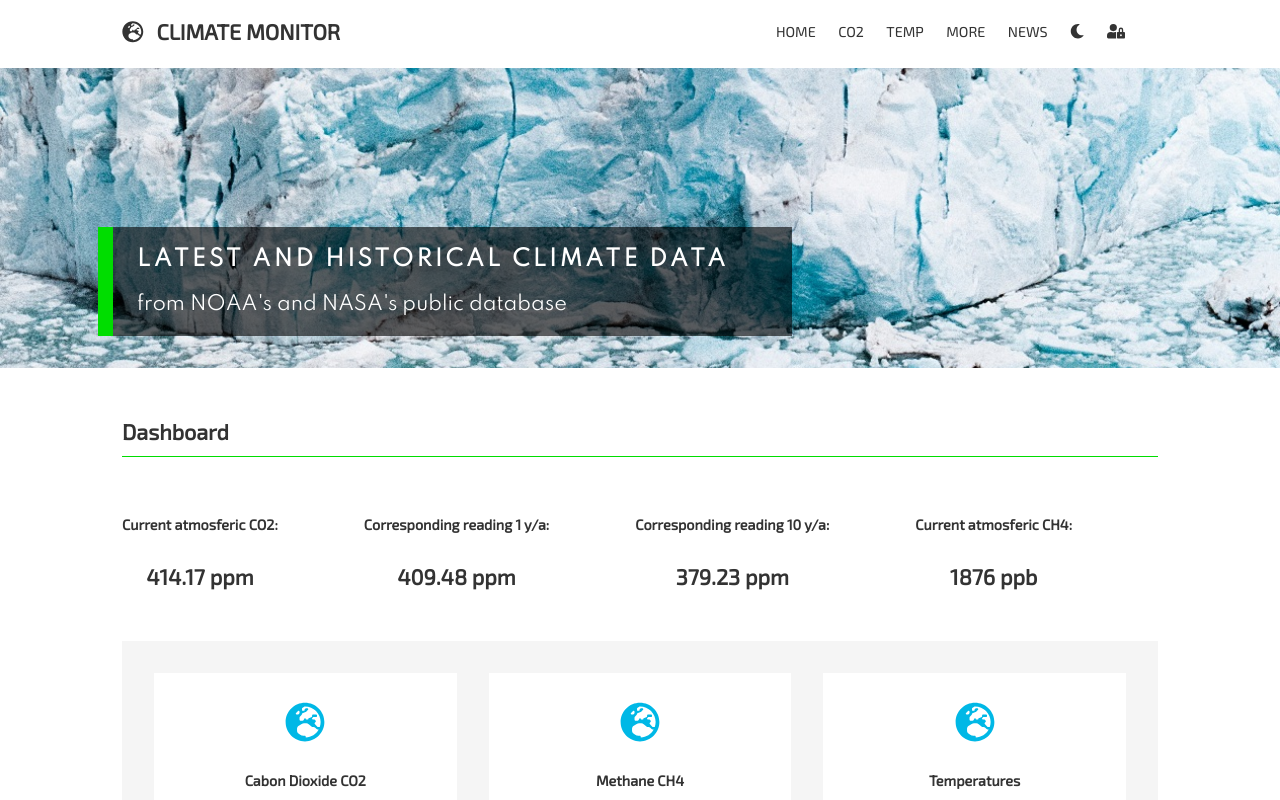
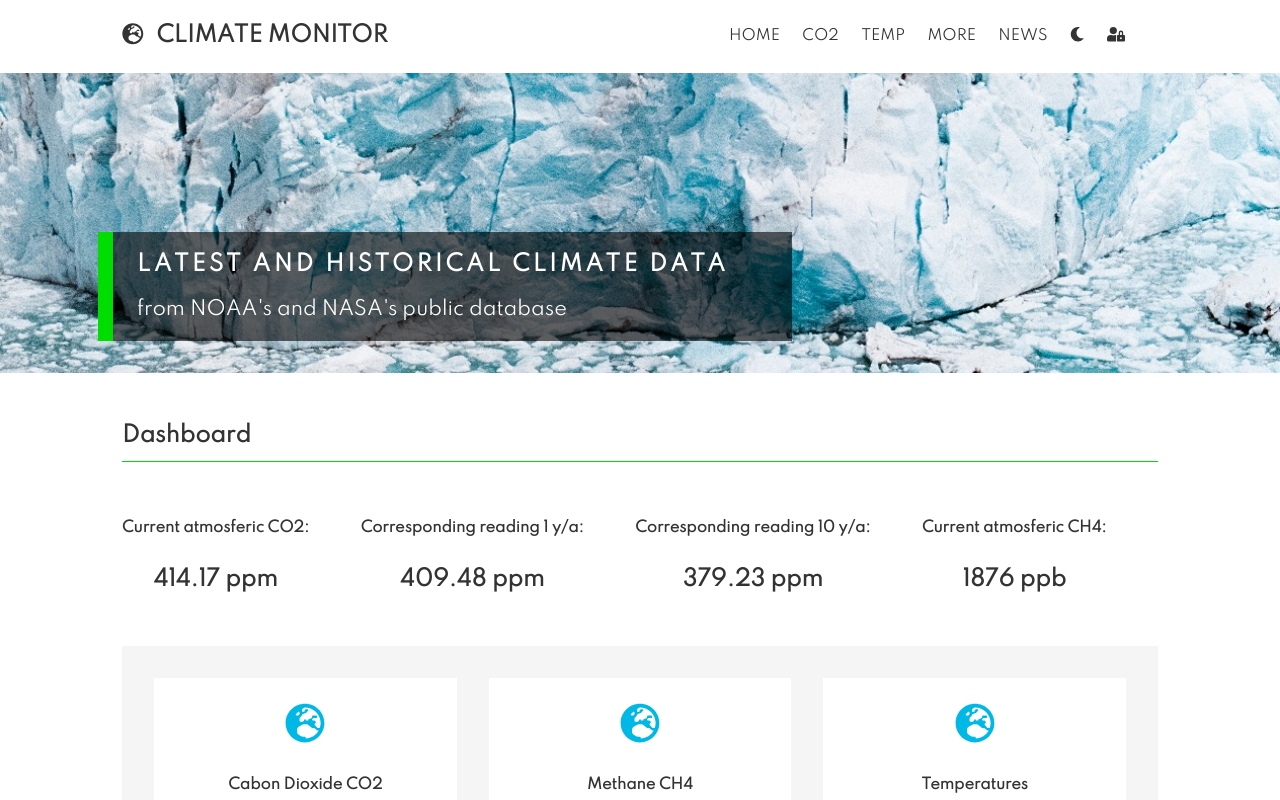
Before and after one commit to TomaszPietrzykowski/climate-monitor-archive, a React (Create React App) app: page / in a window 1280 px wide. Shown: the top 800 px of the page. Built offline with nearby package versions, Linux system fonts and the light colour scheme.

Commit message:
general styles tweaked

```diff
--- a/public/index.html
+++ b/public/index.html
@@ -2,7 +2,7 @@
 <html lang="en">
   <head>
     <meta charset="utf-8" />
-    <link rel="icon" href="%PUBLIC_URL%/favicon.ico" />
+    <link rel="icon" href="%PUBLIC_URL%/globe.gif" />
     <meta name="viewport" content="width=device-width, initial-scale=1" />
     <meta name="theme-color" content="#000000" />
     <meta
--- a/src/App.css
+++ b/src/App.css
@@ -1,4 +1,4 @@
-@import url("https://fonts.googleapis.com/css?family=Exo+2|Spartan&display=swap");
+@import url("https://fonts.googleapis.com/css?family=Exo+2|Roboto|Spartan&display=swap");
 
 /* Currently imported fonts:
 /* Exo 2
@@ -21,7 +21,7 @@
 }
 
 body {
-  font-family: "Exo 2", sans-serif;
+  font-family: "Spartan", sans-serif;
   font-size: 0.9rem;
   line-height: 1.6;
   /* background-color: #fff;
--- a/src/components/layout/Navbar.js
+++ b/src/components/layout/Navbar.js
@@ -14,7 +14,7 @@ const Navbar = () => {
       style={{
         background: theme.bgPrimary,
         color: theme.text,
-        paddingBottom: "0.3rem"
+        padding: "0.3rem 0rem"
       }}
     >
       <div className="container">
@@ -25,7 +25,7 @@ const Navbar = () => {
               <span
                 style={{
                   paddingLeft: "0.8rem",
-                  fontFamily: "Exo 2, sans-serif"
+                  fontFamily: "Spartan, sans-serif"
                 }}
               >
                 CLIMATE MONITOR
```
Also changed, not shown: public/globe.gif (added), src/images/globe.gif (added).
